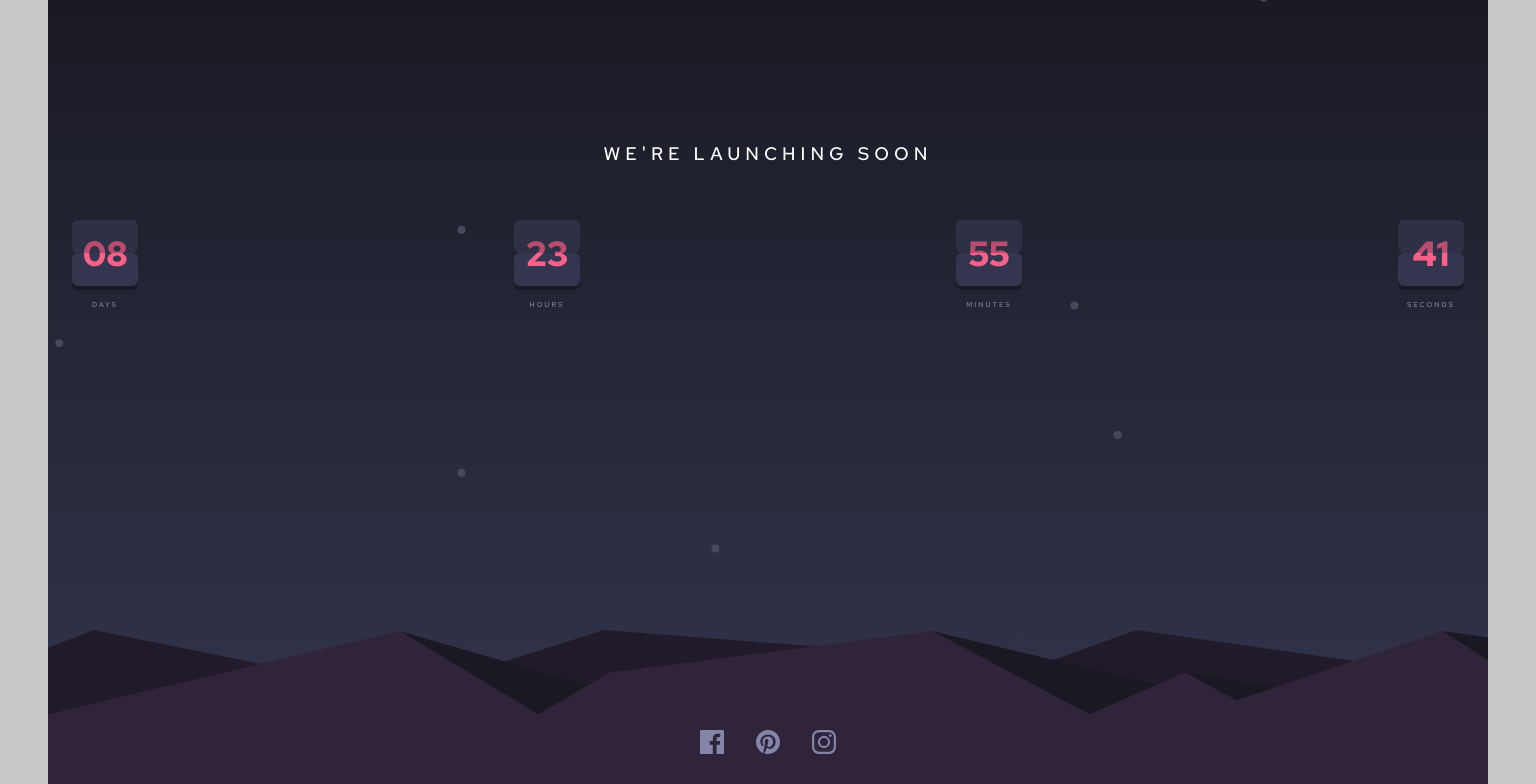
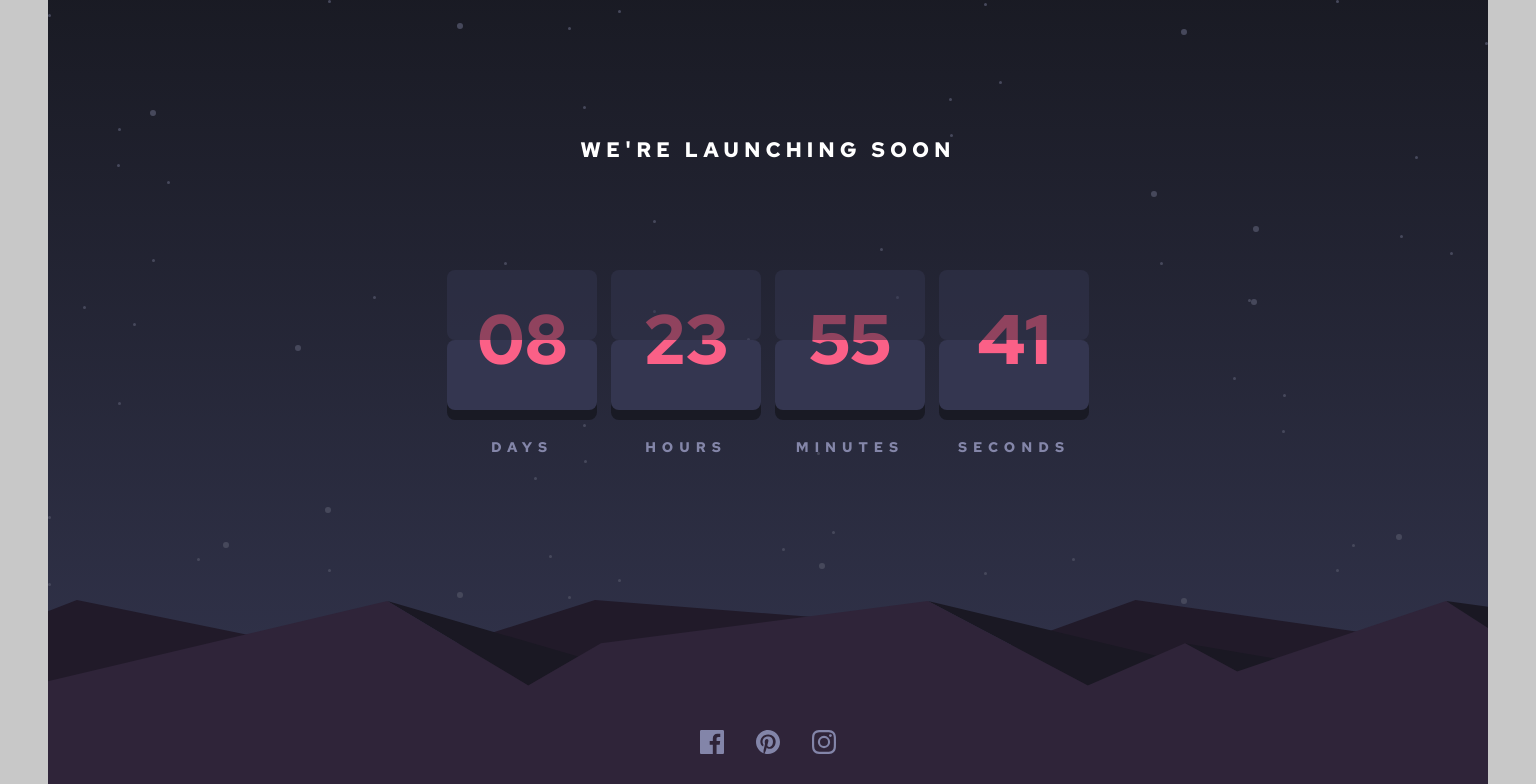
Before and after one commit to bmhan319/countdown-timer, a React (Create React App) app: page / in a window 1536 px wide. Shown: the top 784 px of the page. Built offline with nearby package versions, Linux system fonts and the light colour scheme.

Commit message:
styled the desktop mode

```diff
--- a/src/css/main.css
+++ b/src/css/main.css
@@ -1,6 +1,8 @@
 .mainComponent {
   width: 100%;
-  padding: 142px 24px;  /* media query 140px */
+  max-width: 690px;
+  margin: 0 auto;
+  padding: 142px 24px;
 }
 
 .heading {
@@ -12,3 +14,15 @@
   line-height: 24px;
   margin-bottom: 54px;
 }
+
+@media screen and (min-width: 1440px) {
+  .mainComponent {
+    padding: 138px 24px;
+  }
+
+  .heading {
+    font-size: 1.5em;
+    font-weight: 600;
+    margin-bottom: 108px;
+  }
+}
--- a/src/css/social.css
+++ b/src/css/social.css
@@ -30,3 +30,9 @@
 .socialIcon:hover {
   fill: var(--Red);
 }
+
+@media screen and (min-width: 1440px) {
+  .socialComponent {
+    height: 200px;
+  }
+}
--- a/src/css/timer.css
+++ b/src/css/timer.css
@@ -17,7 +17,7 @@
 }
 
 .topTimer {
-  opacity: .7;
+  opacity: .5;
 }
 
 .botTimer {
@@ -34,17 +34,16 @@
 .timerTop {
   left: 50%;
   bottom: 0;
-  transform: translate(-50%, 50%);
+  transform: translate(-50%, 49%);
   opacity: 1;
 }
 
 .timerBot {
   left: 50%;
   top: 0;
-  transform: translate(-50%, -50%);
+  transform: translate(-50%, -51%);
   opacity: 1;
 }
-
 
 .timeText {
   color: var(--Blue);
@@ -53,3 +52,30 @@
   font-weight: 500;
   letter-spacing: 2px;
 }
+
+@media screen and (min-width: 1440px) {
+  .timeContainer {
+    margin-bottom: 28px;
+  }
+
+  .timerBG {
+    width: 150px;
+    height: 70px;
+    border-radius: 8px;
+  }
+
+  .botTimer {
+    box-shadow: 0 10px 0 0 var(--BlackBlue);
+  }
+
+  .timer {
+    font-size: 5em;
+    font-weight: 600;
+  }
+
+  .timeText {
+    font-size: 1em;
+    font-weight: 600;
+    letter-spacing: 6px;
+  }
+}
--- a/src/index.css
+++ b/src/index.css
@@ -36,5 +36,12 @@ body {
   height: 100%;
   background-image: url('./img/bg-stars.svg');
   background-size: 270%;
-  background-position: center;
+  background-position: top;
 }
+
+@media screen and (min-width: 1440px) {
+  .componentContainer {
+    background-size: 100%;
+    background-position: top;
+  }
+}
```
